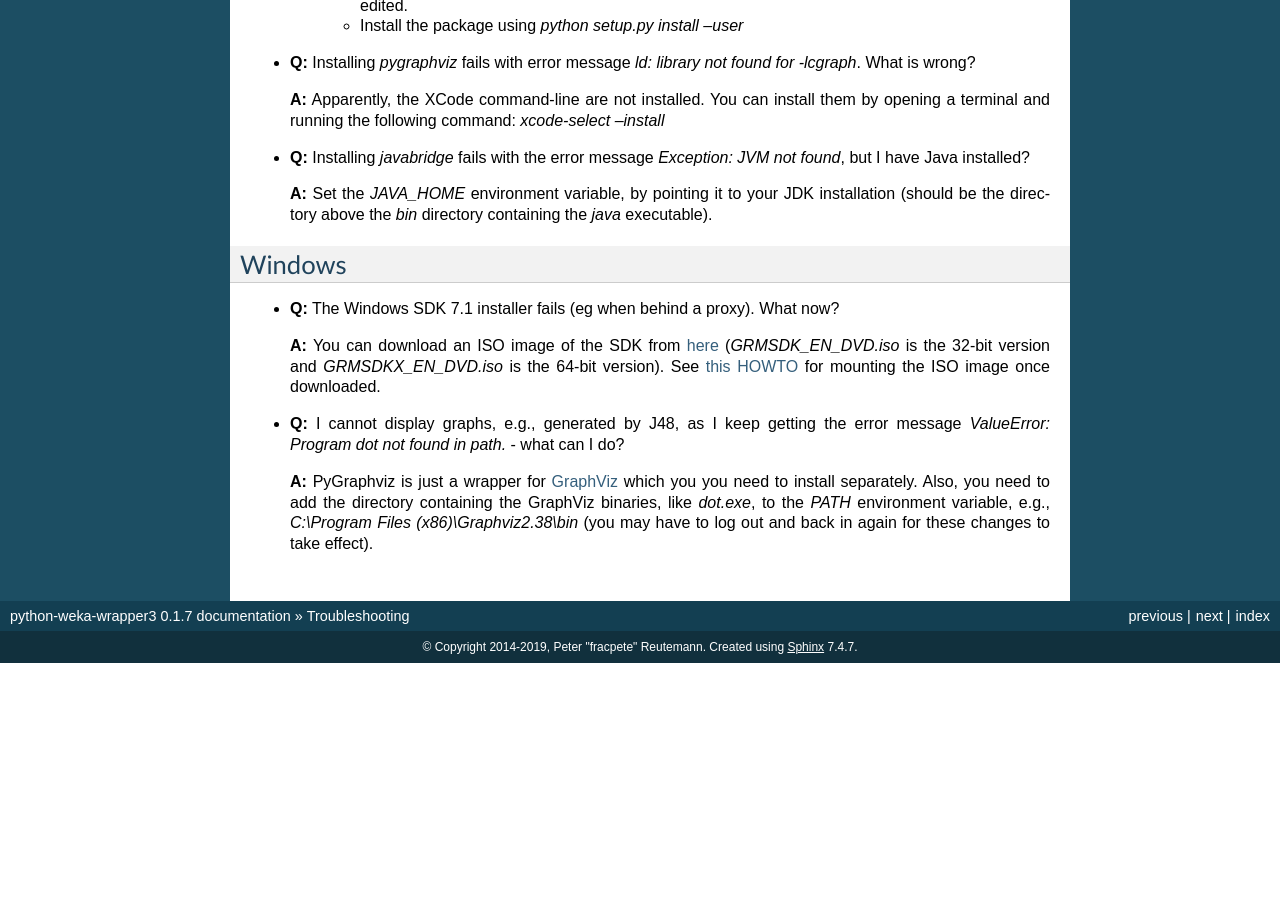
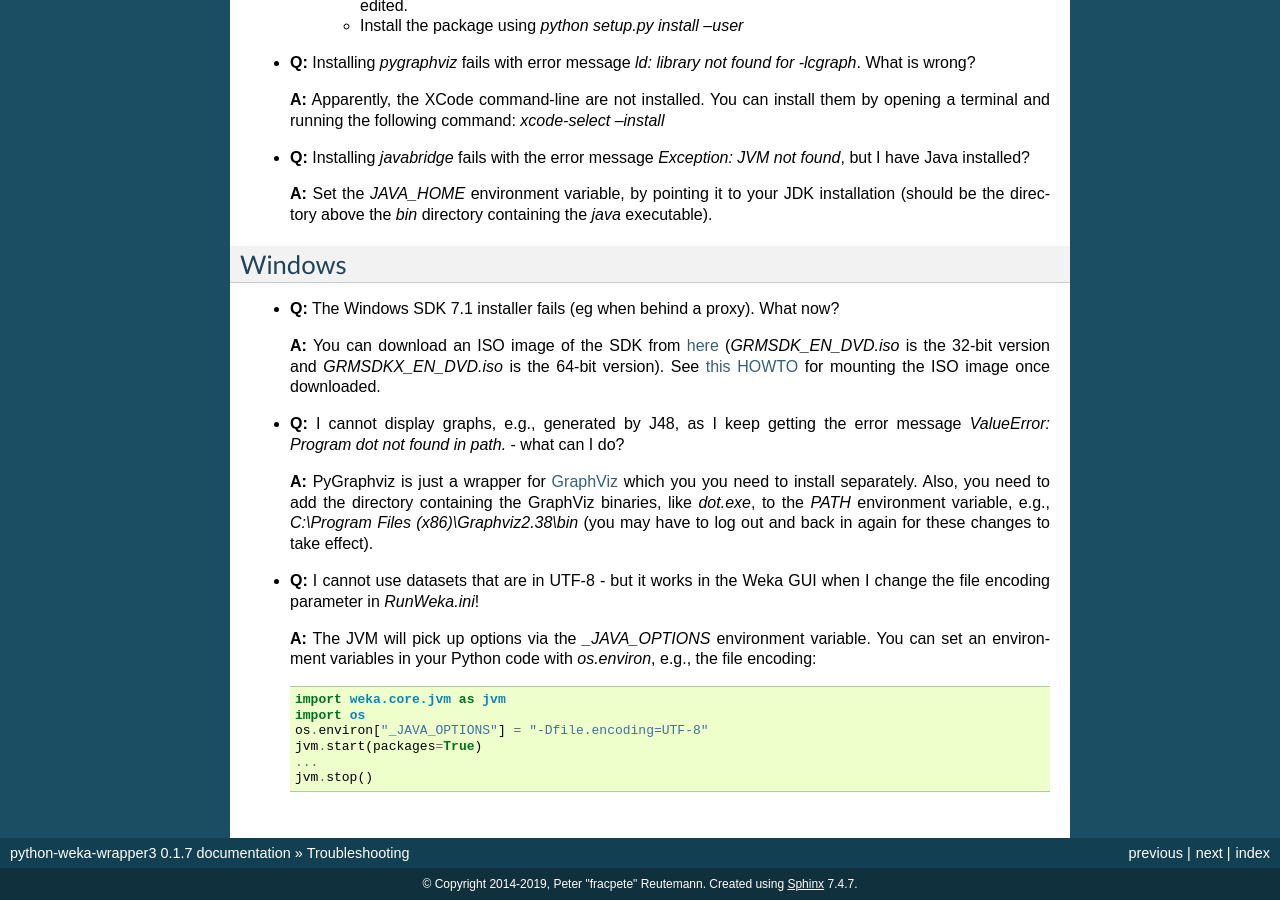
Before and after one commit to fracpete/python-weka-wrapper3, a Sphinx documentation site: the page built from doc/source/troubleshooting.rst, in a window 1280 px wide and 900 px high, scrolled down 1515 px. Built offline with Sphinx 7.4.7, drawn with Linux system fonts in a browser that asks for light colours; pages that are not in the unit, such as notebooks, are missing from menus; before the commit the page ends 2178 px from its top, so only the background shows below that.

Commit message:
added entry on file encoding

```diff
--- a/doc/source/troubleshooting.rst
+++ b/doc/source/troubleshooting.rst
@@ -131,3 +131,16 @@ Windows
 
   **A:** PyGraphviz is just a wrapper for `GraphViz <http://www.graphviz.org/>`_ which you
   you need to install separately. Also, you need to add the directory containing the GraphViz binaries, like `dot.exe`, to the `PATH` environment variable, e.g., `C:\\Program Files (x86)\\Graphviz2.38\\bin` (you may have to log out and back in again for these changes to take effect).
+
+* **Q:** I cannot use datasets that are in UTF-8 - but it works in the Weka GUI when I change the file encoding parameter in `RunWeka.ini`!
+
+  **A:** The JVM will pick up options via the `_JAVA_OPTIONS` environment variable. You can set an environment variables in your Python code with `os.environ`, e.g., the file encoding:
+
+  .. code-block:: python
+
+     import weka.core.jvm as jvm
+     import os
+     os.environ["_JAVA_OPTIONS"] = "-Dfile.encoding=UTF-8"
+     jvm.start(packages=True)
+     ...
+     jvm.stop()
```
